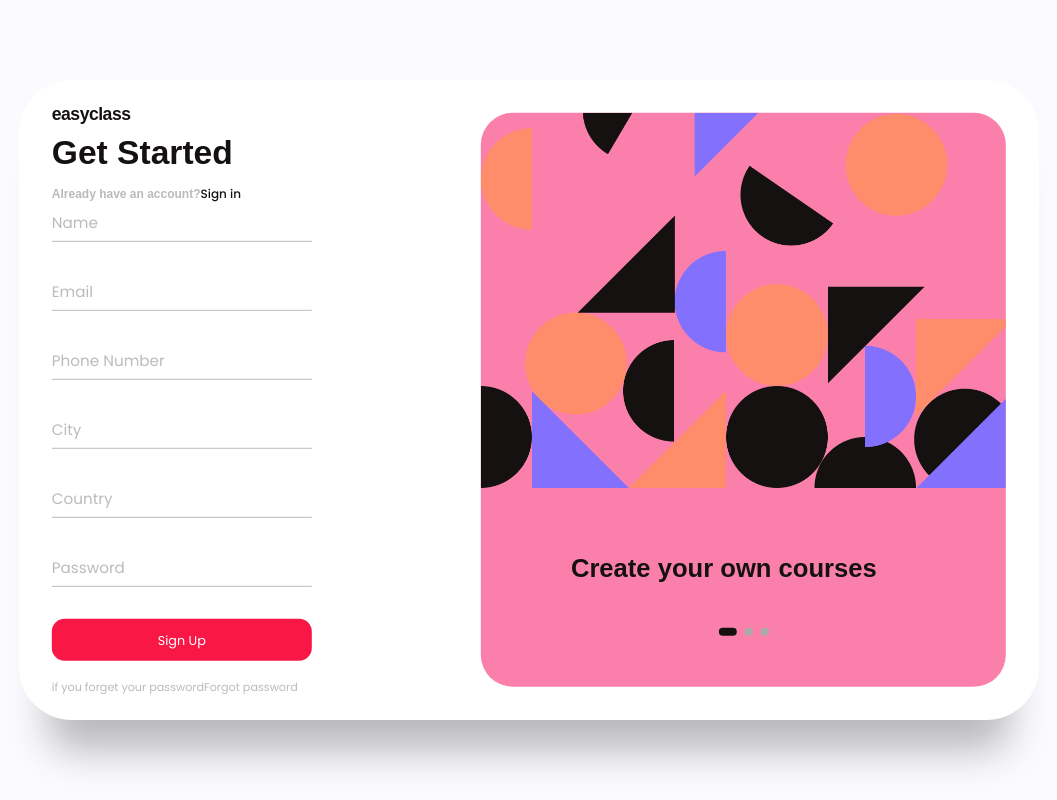
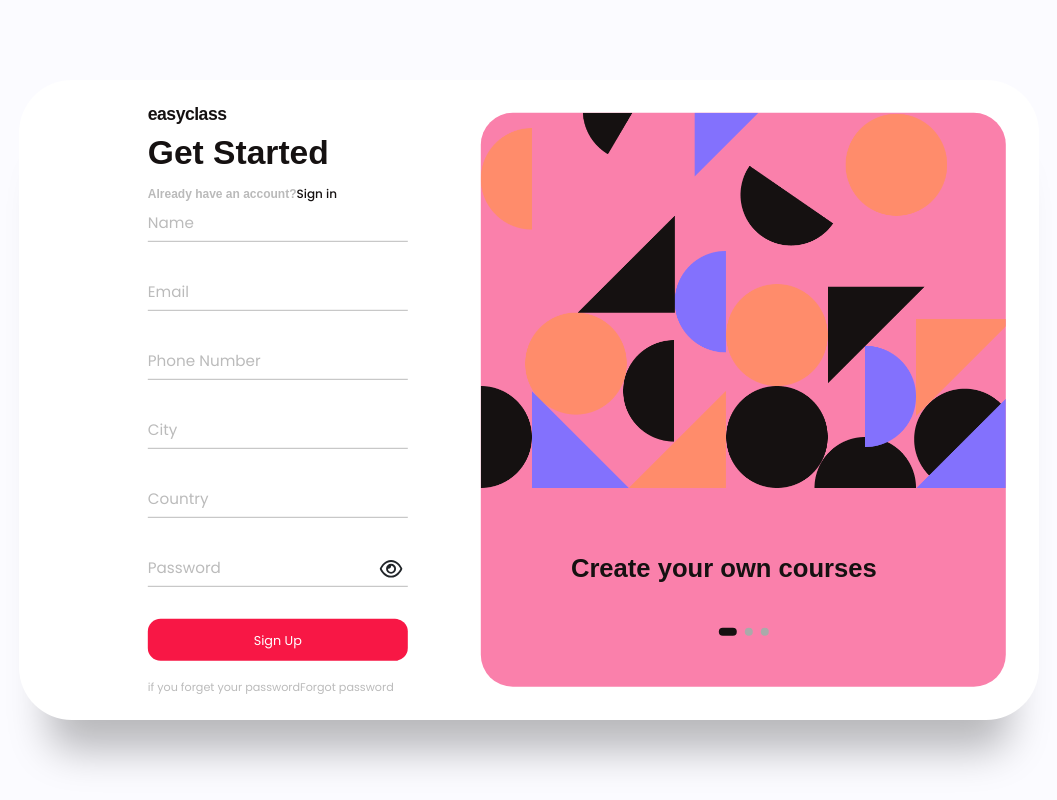
Before and after one commit to fxzn/deploy, a React (Vite) app: page /auth/register in a window 1280 px wide. Shown: the whole page, without its empty margins (111-1168 px from the left). Built offline with nearby package versions, Linux system fonts and the light colour scheme.

Commit message:
update file

```diff
--- a/src/auth/Register.jsx
+++ b/src/auth/Register.jsx
@@ -7,6 +7,8 @@ import { Link, useNavigate } from "react-router-dom";
 import axios from "axios";
 import { toast } from "react-toastify";
 import { Form } from "react-bootstrap";
+import { FontAwesomeIcon } from "@fortawesome/react-fontawesome";
+import { faEye, faEyeSlash } from "@fortawesome/free-regular-svg-icons";
 
 function Register() {
   const [username, setUsername] = useState("");
@@ -16,6 +18,13 @@ function Register() {
   const [country, setCountry] = useState("");
   const [password, setPassword] = useState("");
   const navigate = useNavigate();
+  const [showPassword, setShowPassword] = useState(false);
+
+
+  const togglePasswordVisibility = () => {
+    setShowPassword(!showPassword);
+  };
+
 
   const onSubmit = async (e) => {
     e.preventDefault();
@@ -116,7 +125,7 @@ function Register() {
     <main>
       <div className="box">
         <div className="inner-box">
-          <Form className="forms-wrap" onSubmit={onSubmit}>
+          <Form className="forms-wrap-register " onSubmit={onSubmit}>
             <div autoComplete="off" className="sign-in-form">
               <div className="logo">
                 <h4>easyclass</h4>
@@ -152,6 +161,7 @@ function Register() {
                 <div className="input-wrap">
                   <input type="password" className="input-field" autoComplete="off" required value={password} onChange={(e) => setPassword(e.target.value)} />
                   <label>Password</label>
+                  <FontAwesomeIcon className="icon-eye" icon={showPassword ? faEyeSlash : faEye} onClick={togglePasswordVisibility} />
                 </div>
                 <button type="submit" className="sign-btn" onSubmit={onSubmit}>
                   Sign Up
--- a/src/auth/style.css
+++ b/src/auth/style.css
@@ -23,7 +23,6 @@ main {
   width: 100%;
   min-height: 100vh;
   overflow: hidden;
-
   padding: 2rem;
   display: flex;
   align-items: center;
@@ -60,6 +59,19 @@ main {
   grid-template-rows: 1fr;
   transition: 0.8s ease-in-out;
 }
+
+.forms-wrap-register {
+  position: absolute;
+  height: 100%;
+  width: 45%;
+  top: 0;
+  left: 6rem;
+  display: grid;
+  grid-template-columns: 1fr;
+  grid-template-rows: 1fr;
+  transition: 0.8s ease-in-out;
+}
+
 
 form {
   max-width: 260px;
```
